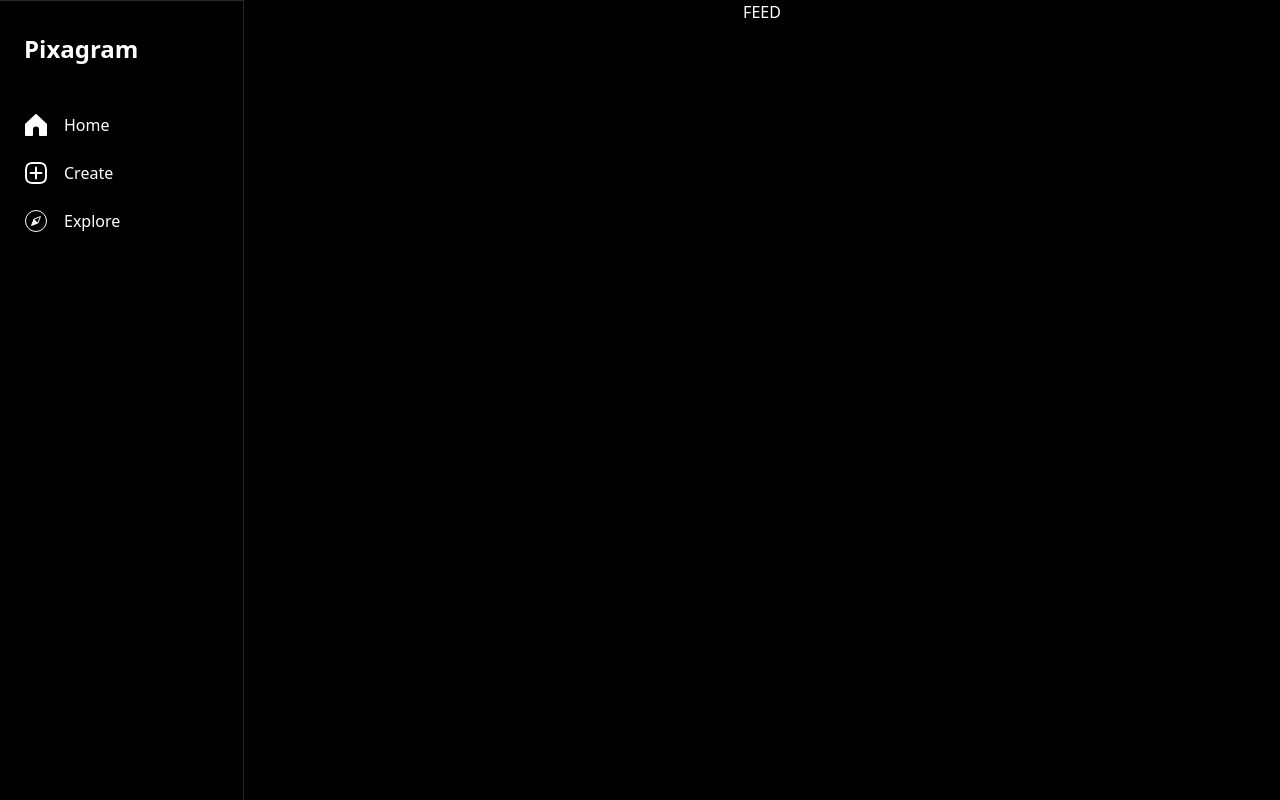
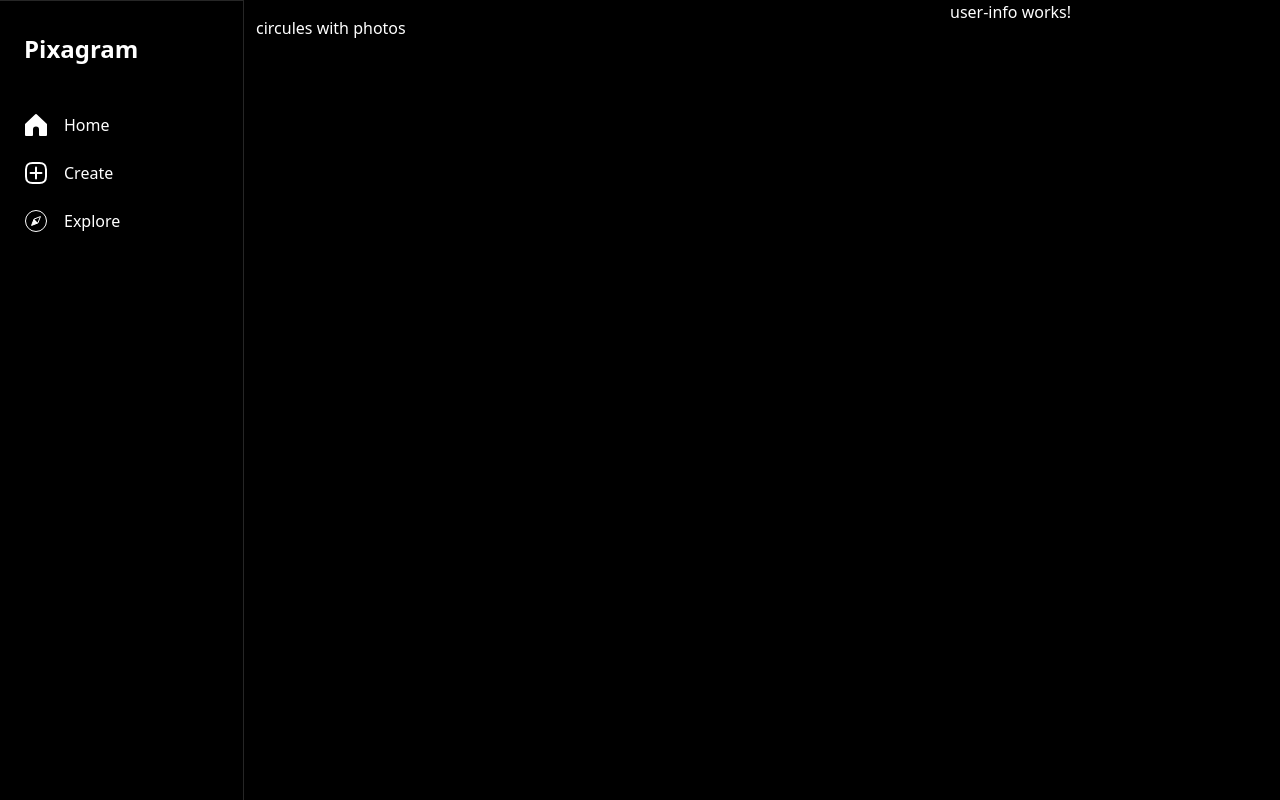
Before and after one commit to bmark210/pixagram, an Angular app: page / in a window 1280 px wide. Built offline with nearby package versions, Linux system fonts and the light colour scheme.

Commit message:
fix adaptive styles. add test data for posts

```diff
--- a/src/app/components/post-list/post-list.component.html
+++ b/src/app/components/post-list/post-list.component.html
@@ -1 +1,3 @@
-<p>post-list works!</p>
+<div class="w-full flex flex-col">
+
+</div>
--- a/src/app/components/post-list/post-list.component.ts
+++ b/src/app/components/post-list/post-list.component.ts
@@ -1,4 +1,4 @@
-import { Component } from '@angular/core';
+import { Component, Input } from '@angular/core';
 
 @Component({
   selector: 'app-post-list',
@@ -6,5 +6,5 @@ import { Component } from '@angular/core';
   styleUrls: ['./post-list.component.scss']
 })
 export class PostListComponent {
-
+@Input() postsData: any[] = [];
 }
--- a/src/app/components/timeline/timeline.component.html
+++ b/src/app/components/timeline/timeline.component.html
@@ -1 +1,4 @@
-<p>timeline works!</p>
+<div class="w-[630px] mt-4">
+  <p>circules with photos</p>
+  <app-post-list [postsData]="posts"></app-post-list>
+</div>
--- a/src/app/components/timeline/timeline.component.ts
+++ b/src/app/components/timeline/timeline.component.ts
@@ -3,8 +3,22 @@ import { Component } from '@angular/core';
 @Component({
   selector: 'app-timeline',
   templateUrl: './timeline.component.html',
-  styleUrls: ['./timeline.component.scss']
+  styleUrls: ['./timeline.component.scss'],
 })
 export class TimelineComponent {
-
+  posts: any[] = [
+    { title: 'Post 1', content: 'Lorem ipsum dolor sit amet' },
+    { title: 'Post 2', content: 'Consectetur adipiscing elit' },
+    { title: 'Post 3', content: 'Sed do eiusmod tempor incididunt' },
+    { title: 'Post 4', content: 'Ut labore et dolore magna aliqua' },
+    { title: 'Post 5', content: 'Ut enim ad minim veniam' },
+    { title: 'Post 6', content: 'Quis nostrud exercitation ullamco' },
+    {
+      title: 'Post 7',
+      content: 'Laboris nisi ut aliquip ex ea commodo consequat',
+    },
+    { title: 'Post 8', content: 'Duis aute irure dolor in reprehenderit' },
+    { title: 'Post 9', content: 'Voluptate velit esse cillum dolore' },
+    { title: 'Post 10', content: 'Eu fugiat nulla pariatur' },
+  ];
 }
--- a/src/app/components/user-info/user-info.component.html
+++ b/src/app/components/user-info/user-info.component.html
@@ -1 +1 @@
-<p>user-info works!</p>
+<p class="w-[318px]">user-info works!</p>
--- a/src/app/pages/feed/feed.component.html
+++ b/src/app/pages/feed/feed.component.html
@@ -1,3 +1,6 @@
 <div class="flex">
-  FEED
+  <app-timeline></app-timeline>
+  <div class="hidden lg-:block pl-16">
+    <app-user-info></app-user-info>
+  </div>
 </div>
--- a/tailwind.config.js
+++ b/tailwind.config.js
@@ -10,7 +10,8 @@ module.exports = {
         "main-seporator": "rgb(38, 38, 38)",
       },
       screens: {
-        "lg+": "1263px"
+        "lg+": "1263px",
+        "lg-": "1160px"
       }
 
     },
```
